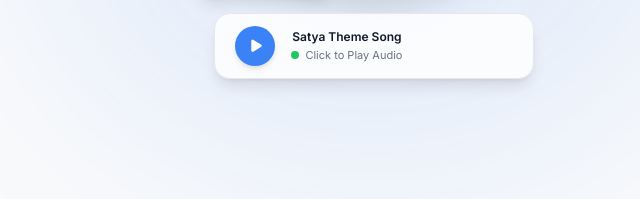
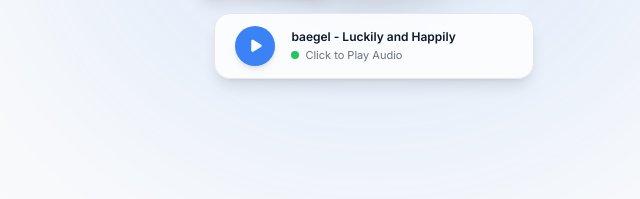
Before and after one commit to satyadirgantara/satya-dirgantara-portfolio, a plain HTML site: page index.html in a window 1280 px wide. Shown: the part 533-732 px from the top of the page, 640-1280 px from the left. Drawn offline with nearby package versions, Linux system fonts and the light colour scheme.

Commit message:
Update index.html

```diff
--- a/index.html
+++ b/index.html
@@ -190,14 +190,14 @@
               <i id="audio-icon" class="fas fa-play text-sm ml-0.5"></i>
           </button>
           <div class="overflow-hidden">
-              <p class="text-xs font-semibold text-primary dark:text-white truncate" id="track-title">Satya Theme Song</p>
+              <p class="text-xs font-semibold text-primary dark:text-white truncate" id="track-title">baegel - Luckily and Happily</p>
               <p class="text-[11px] text-gray-500 dark:text-gray-400 flex items-center gap-1.5 mt-0.5">
                   <span class="w-2 h-2 rounded-full bg-green-500 inline-block transition-all duration-300" id="audio-status-dot"></span>
                   <span id="audio-status-text">Click to Play Audio</span>
               </p>
           </div>
           <audio id="bg-audio" loop preload="auto" playsinline webkit-playsinline>
-              <source src="https://files.catbox.moe/9ecv7c" type="audio/mp3">
+              <source src="baegel - Luckily and Happily song mp3" type="audio/mp3">
           </audio>
         </div>
       </div>
```
